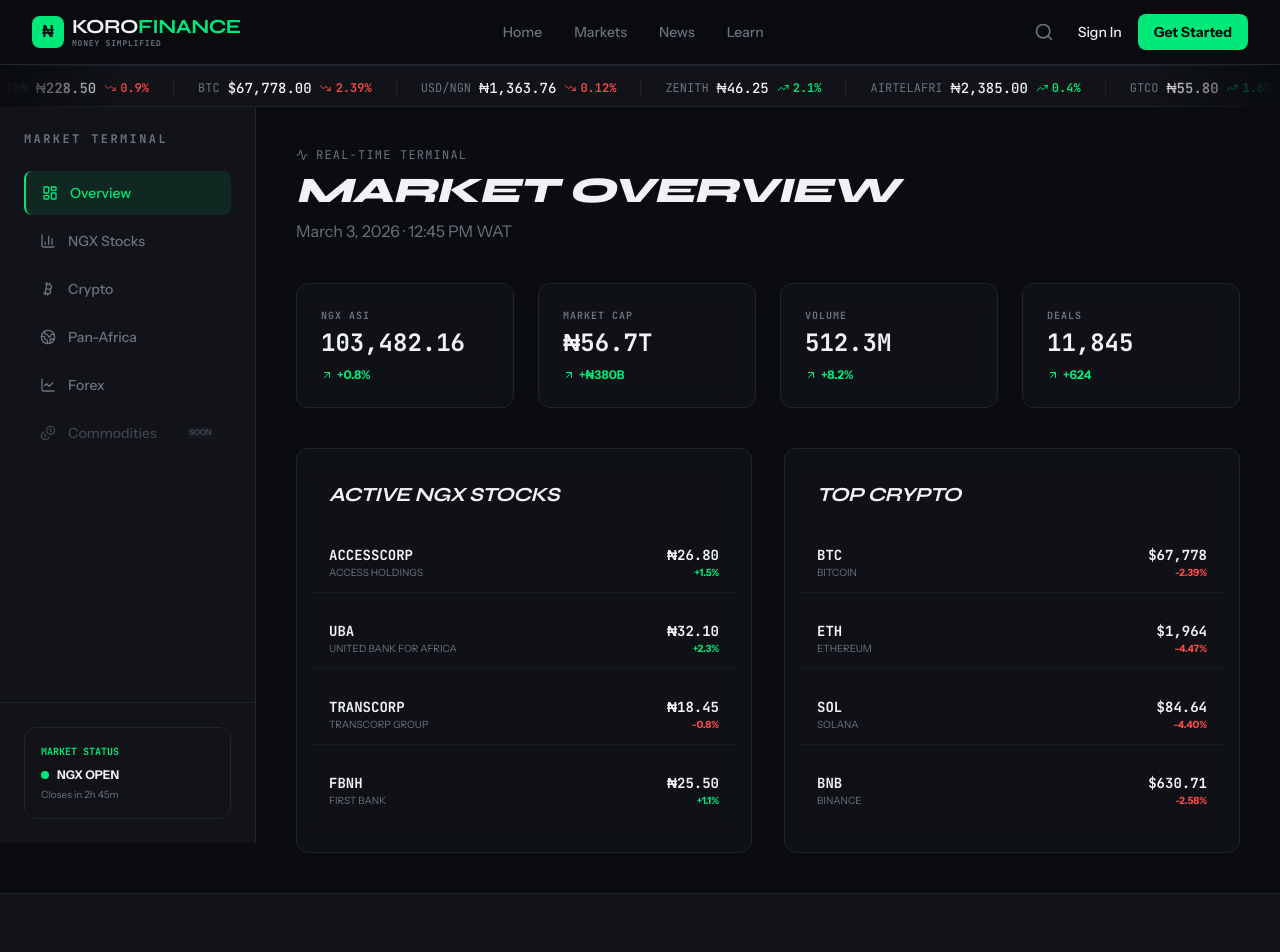
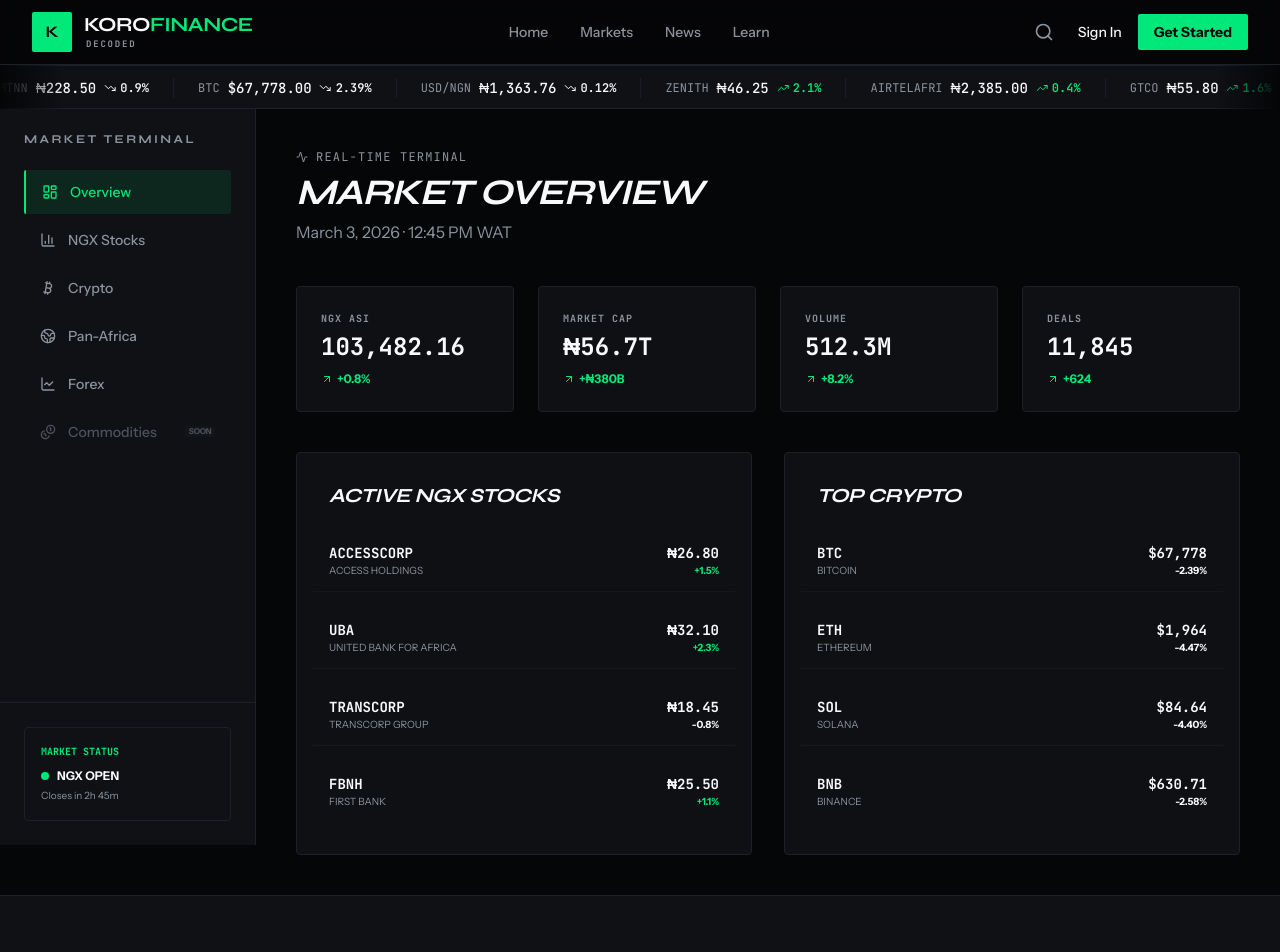
Before and after one commit to rasbelikeSOON/KOROFINANCE, a Next.js app: page /markets in a window 1280 px wide. Shown: the top 952 px of the page. Built offline with nearby package versions, Linux system fonts and the light colour scheme.

Commit message:
style: implement professional design system, skeleton loaders, and anti-vibe UI enhancements

```diff
--- a/src/app/globals.css
+++ b/src/app/globals.css
@@ -1,54 +1,88 @@
 @import "tailwindcss";
 
 @theme {
-  --color-background: #0A0C0F;
-  --color-foreground: #F0F2F5;
-  --color-surface: #111318;
-  --color-surface-2: #1A1D24;
-  --color-border-card: #1F2430;
+  /* Neutral Professional Palette */
+  --color-background: #050608;
+  --color-foreground: #F8F9FA;
+  --color-surface: #0F1115;
+  --color-surface-2: #16191E;
+  --color-border-card: #1C2127;
   --color-primary: #00E87A;
-  --color-success: #00E87A;
-  --color-destructive: #FF4848;
-  --color-warning: #F5C842;
-  --color-muted-foreground: #6B7280;
+  --color-muted-foreground: #8B949E;
 
+  /* Typography Scale */
   --font-display: var(--font-syne);
   --font-sans: var(--font-instrument);
   --font-mono: var(--font-mono);
 
-  --radius-lg: 1rem;
-  --radius-md: 0.75rem;
-  --radius-sm: 0.5rem;
+  /* Strict Constraint System */
+  --radius-none: 0;
+  --radius-sm: 2px;
+  --radius-md: 4px;
+
+  /* Standard Easing */
+  --ease-professional: cubic-bezier(0.4, 0, 0.2, 1);
 }
 
 :root {
-  --background: #0A0C0F;
-  --foreground: #F0F2F5;
+  --background: #050608;
+  --foreground: #F8F9FA;
+
+  /* Type Scale */
+  --text-xs: 0.75rem;
+  /* 12px */
+  --text-sm: 0.875rem;
+  /* 14px */
+  --text-base: 1rem;
+  /* 16px */
+  --text-lg: 1.125rem;
+  /* 18px */
+  --text-xl: 1.25rem;
+  /* 20px */
+  --text-2xl: 1.5rem;
+  /* 24px */
+  --text-3xl: 1.875rem;
+  /* 30px */
+  --text-4xl: 2.25rem;
+  /* 36px */
 }
 
 body {
   background-color: var(--background);
   color: var(--foreground);
   font-family: var(--font-instrument), system-ui, sans-serif;
+  line-height: 1.6;
   -webkit-font-smoothing: antialiased;
-  -moz-osx-font-smoothing: grayscale;
 }
 
-h1, h2, h3, h4, h5, h6, .font-display {
+h1,
+h2,
+h3,
+.font-display {
   font-family: var(--font-syne), sans-serif;
+  line-height: 1.1;
+  font-weight: 700;
 }
 
-.font-mono {
-  font-family: var(--font-mono), monospace;
+/* UI Elements */
+.card-professional {
+  background: var(--color-surface);
+  border: 1px solid var(--color-border-card);
+  border-radius: var(--radius-sm);
+  transition: transform 0.2s var(--ease-professional), border-color 0.2s var(--ease-professional);
 }
 
-/* Custom Utilities */
+.card-professional:hover {
+  transform: translateY(-2px);
+  border-color: var(--color-primary);
+}
+
+/* Remove generic glows and vibe-coding */
 .glass {
-  background: rgba(17, 19, 24, 0.8);
-  backdrop-filter: blur(12px);
-  border: 1px solid #1F2430;
+  background: rgba(15, 17, 21, 0.95);
+  border: 1px solid var(--color-border-card);
 }
 
 .ticker-mask {
-  mask-image: linear-gradient(to right, transparent, black 10%, black 90%, transparent);
+  mask-image: linear-gradient(to right, transparent, black 5%, black 95%, transparent);
 }
--- a/src/components/home/FeaturedNews.tsx
+++ b/src/components/home/FeaturedNews.tsx
@@ -1,3 +1,8 @@
+"use client";
+
+import React from "react";
+import Link from "next/link";
+import { ArrowRight, Clock } from "lucide-react";
 import useSWR from "swr";
 import { getLiveNews } from "@/lib/api/news";
 import { formatDistanceToNow } from "date-fns";
@@ -29,9 +34,26 @@
                 </div>
 
                 {isLoading ? (
-                    <div className="flex flex-col items-center justify-center py-20">
-                        <div className="w-12 h-12 border-4 border-primary/20 border-t-primary rounded-full animate-spin mb-4" />
-                        <p className="text-xs font-mono text-muted-foreground uppercase tracking-widest">Syncing news terminal...</p>
+                    <div className="grid lg:grid-cols-12 gap-8">
+                        {/* Hero Skeleton */}
+                        <div className="lg:col-span-7 space-y-6">
+                            <div className="aspect-[16/9] bg-surface-2 animate-pulse rounded-sm" />
+                            <div className="h-10 bg-surface-2 animate-pulse w-3/4 rounded-sm" />
+                            <div className="space-y-3">
+                                <div className="h-4 bg-surface-2 animate-pulse w-full rounded-sm" />
+                                <div className="h-4 bg-surface-2 animate-pulse w-5/6 rounded-sm" />
+                            </div>
+                        </div>
+                        {/* Side List Skeleton */}
+                        <div className="lg:col-span-5 space-y-10">
+                            {[1, 2, 3].map((i) => (
+                                <div key={i} className="space-y-3 border-b border-border-card/50 pb-8 last:border-0">
+                                    <div className="h-3 bg-surface-2 animate-pulse w-16 rounded-sm" />
+                                    <div className="h-6 bg-surface-2 animate-pulse w-full rounded-sm" />
+                                    <div className="h-3 bg-surface-2 animate-pulse w-24 rounded-sm" />
+                                </div>
+                            ))}
+                        </div>
                     </div>
                 ) : heroArticle ? (
                     <div className="grid lg:grid-cols-12 gap-8">
--- a/src/components/layout/Navbar.tsx
+++ b/src/components/layout/Navbar.tsx
@@ -19,13 +19,13 @@
             <div className="max-w-[1400px] mx-auto px-4 sm:px-6 lg:px-8">
                 <div className="flex items-center justify-between h-16">
                     {/* Logo */}
-                    <Link href="/" className="flex items-center space-x-2 group">
-                        <div className="w-8 h-8 bg-primary rounded-sm flex items-center justify-center font-display font-bold text-background transform group-hover:rotate-12 transition-transform">
-                            ₦
+                    <Link href="/" className="flex items-center space-x-3 group transition-transform duration-200 hover:-translate-y-[2px]">
+                        <div className="w-10 h-10 bg-primary rounded-sm flex items-center justify-center font-display font-bold text-background">
+                            K
                         </div>
                         <span className="text-xl font-display font-bold tracking-tight text-foreground flex flex-col leading-none">
                             <span>KORO<span className="text-primary">FINANCE</span></span>
-                            <span className="text-[8px] font-mono text-muted-foreground uppercase tracking-widest mt-0.5">Money Simplified</span>
+                            <span className="text-[9px] font-mono text-muted-foreground uppercase tracking-[0.2em] mt-1 ml-0.5">Decoded</span>
                         </span>
                     </Link>
 
--- a/src/components/markets/StockTable.tsx
+++ b/src/components/markets/StockTable.tsx
@@ -54,9 +54,11 @@
             {/* Table */}
             <div className="overflow-x-auto min-h-[400px]">
                 {isLoading ? (
-                    <div className="flex flex-col items-center justify-center py-20 space-y-4">
-                        <Loader2 className="w-8 h-8 text-primary animate-spin" />
-                        <p className="text-[10px] font-mono text-muted-foreground uppercase tracking-widest">Loading Live NGX Terminal...</p>
+                    <div className="w-full space-y-4">
+                        <div className="h-10 bg-surface-2 animate-pulse w-full rounded-sm" />
+                        {[1, 2, 3, 4, 5].map((i) => (
+                            <div key={i} className="h-14 bg-surface-2/50 animate-pulse w-full rounded-sm" />
+                        ))}
                     </div>
                 ) : filteredStocks.length > 0 ? (
                     <table className="w-full text-left">
@@ -66,7 +68,7 @@
                                 <th className="py-4 px-4 whitespace-nowrap">Company</th>
                                 <th className="py-4 px-4 whitespace-nowrap">Sector</th>
                                 <th className="py-4 px-4 whitespace-nowrap">Price (₦)</th>
-                                <th className="py-4 px-4 whitespace-nowrap text-right">Change</th>
+                                <th className="py-4 px-4 whitespace-nowrap text-right">Change (%)</th>
                                 <th className="py-4 px-4 whitespace-nowrap text-center">Signal</th>
                                 <th className="py-4 px-4 whitespace-nowrap text-right">Volume</th>
                             </tr>
@@ -75,10 +77,7 @@
                             {filteredStocks.map((stock: any) => (
                                 <tr
                                     key={stock.ticker}
-                                    className={`group cursor-pointer transition-colors ${stock.change_pct > 2 ? "hover:bg-primary/5" :
-                                        stock.change_pct < -2 ? "hover:bg-destructive/5" :
-                                            "hover:bg-surface-2"
-                                        }`}
+                                    className="group cursor-pointer transition-all duration-200 hover:bg-surface-2 hover:-translate-y-[1px]"
                                 >
                                     <td className="py-5 px-4 font-mono font-bold text-foreground">{stock.ticker}</td>
                                     <td className="py-5 px-4 font-bold text-foreground/80 text-sm whitespace-nowrap">{stock.name || stock.ticker}</td>
@@ -87,13 +86,13 @@
                                     <td className={`py-5 px-4 font-mono font-bold text-right text-sm ${stock.change_pct >= 0 ? "text-primary" : "text-destructive"}`}>
                                         <span className="flex items-center justify-end">
                                             {stock.change_pct >= 0 ? <TrendingUp className="w-3 h-3 mr-1" /> : <TrendingDown className="w-3 h-3 mr-1" />}
-                                            {stock.change_pct?.toFixed(2)}%
+                                            {stock.change_pct?.toFixed(2)}
                                         </span>
                                     </td>
                                     <td className="py-5 px-4 text-center">
-                                        <span className={`px-2 py-1 rounded-sm text-[10px] font-bold uppercase tracking-widest ${stock.change_pct > 2 ? "bg-primary/10 text-primary border border-primary/20" :
-                                            stock.change_pct < -2 ? "bg-destructive/10 text-destructive border border-destructive/20" :
-                                                "bg-warning/10 text-warning border border-warning/20"
+                                        <span className={`px-2 py-1 rounded-sm text-[10px] font-bold uppercase tracking-widest border ${stock.change_pct > 2 ? "bg-primary/5 text-primary border-primary/20" :
+                                            stock.change_pct < -2 ? "bg-destructive/5 text-destructive border-destructive/20" :
+                                                "bg-warning/5 text-warning border-warning/20"
                                             }`}>
                                             {stock.change_pct > 2 ? "BUY" : stock.change_pct < -2 ? "SELL" : "HOLD"}
                                         </span>
```
Also changed, not shown: src/components/home/Hero.tsx (+16 -14 lines), src/components/home/TopMovers.tsx (+32 -29 lines).
